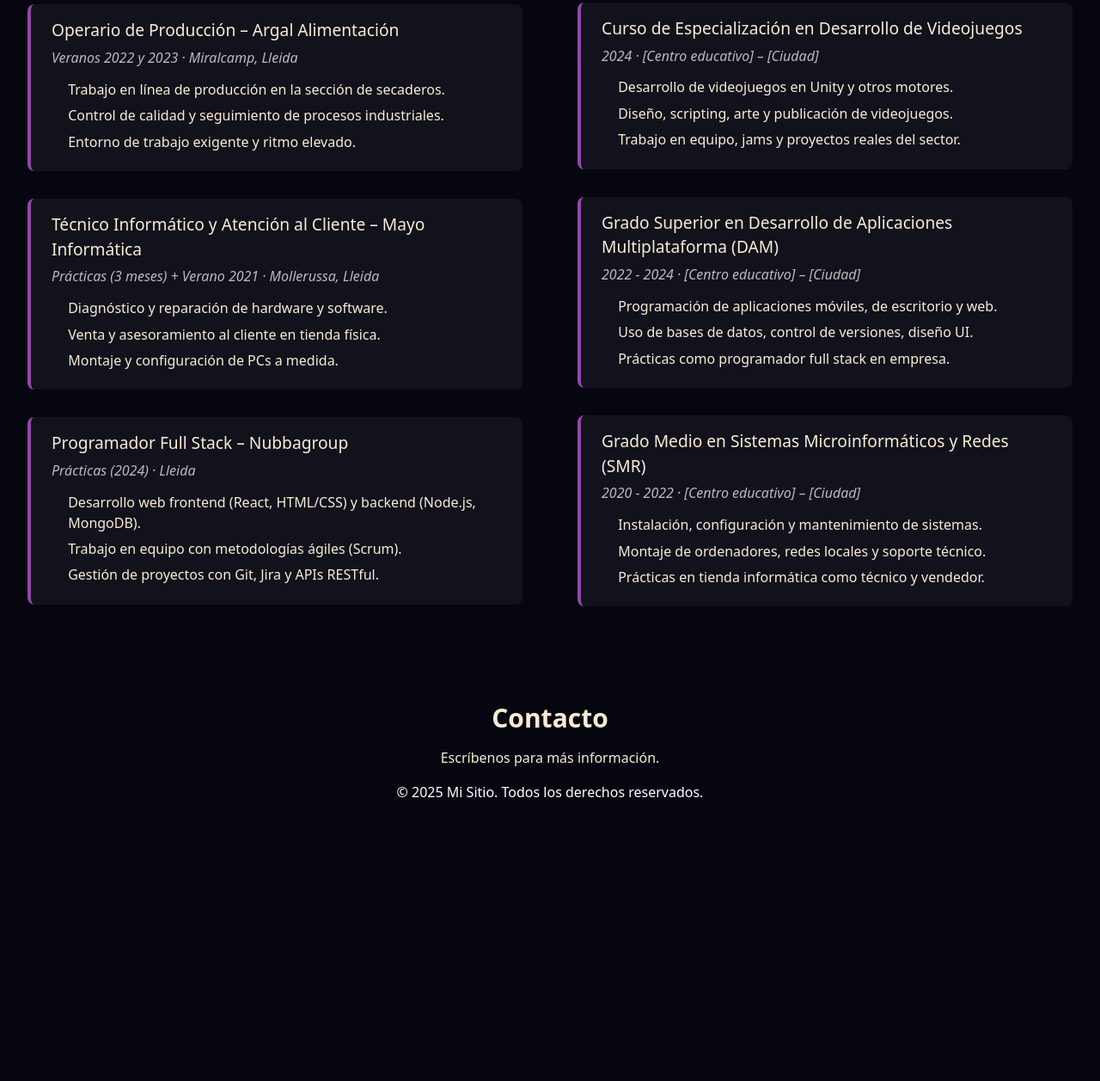
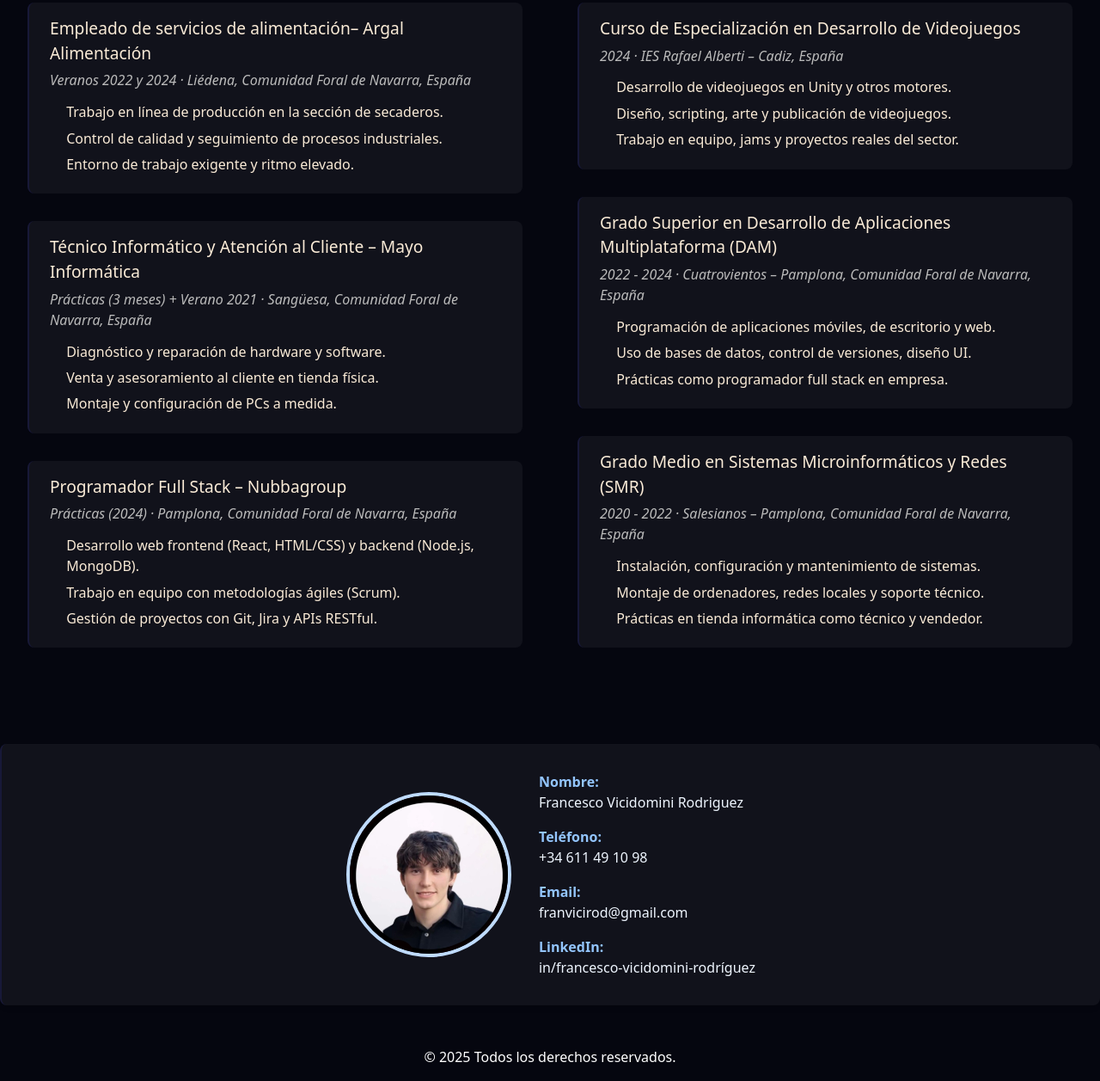
Before and after one commit to Fran0004/PORTAFOLIOS_FRANCESCO_VICIDOMINI_RODRIGUEZ, a website: page index.html in a window 1280 px wide. Shown: the part 1573-2830 px from the top of the page at 86% size. Before the commit the page ends 2522 px from the top, so only its background shows below. Drawn offline with nearby package versions, Linux system fonts and the light colour scheme.

Commit message:
V1 terminada
- cambio de imagenes y diseño
- section contacto
- cambio en div de información

```diff
--- a/index.html
+++ b/index.html
@@ -41,21 +41,21 @@
       <div class="flex justify-center items-center p-4 w-full" data-aos="fade-up"
         data-aos-anchor-placement="top-bottom">
         <a href="https://roguelab.itch.io/fragmented-memory">
-          <div class="card">
+          <div class="card justify-center text-center">
             <div class="wrapper">
-              <img src="/assets/img/BannerfRAGMENTmEMORY.png" class="cover-image" />
+              <img src="/assets/img/BannerfRAGMENTmEMORY.png" class="cover-image rounded-md" />
             </div>
-            <p class="title"> click to go</p>
-            <img src="/assets/img/Escena_espejo_v2-removebg-preview.png" class="character" />
+            <p class="linkProyect text-center"> click to go</p>
+            <img src="/assets/img/Escena_espejo_v2-removebg-preview.png" class="character rounded-full border-4  border-gray-900" />
           </div>
         </a>
         <a href="https://francescovr.itch.io/globrush">
           <div class="card">
             <div class="wrapper">
-              <img src="/assets/img/BannerfRAGMENTmEMORY.png" class="cover-image" />
+              <img src="/assets/img/glob_rush_portada_v2.png" class="cover-image rounded-md" />
             </div>
-            <p class="title"> click to go</p>
-            <img src="/assets/img/Escena_espejo_v2-removebg-preview.png" class="character" />
+            <img src="/assets/img/banner_glob_rush_character.png" class="character rounded-b-full border-b-4 border-b-rose-700 " />
+            <p class="linkProyect text-center"> click to go</p>
           </div>
         </a>
       </div>
@@ -65,8 +65,8 @@
         <h1 style="text-align: center; margin-bottom: 2rem;">Experiencia Profesional</h1>
 
         <div class="expCard">
-          <h2>Operario de Producción – Argal Alimentación</h2>
-          <p class="date">Veranos 2022 y 2023 · Miralcamp, Lleida</p>
+          <h2>Empleado de servicios de alimentación– Argal Alimentación</h2>
+          <p class="date">Veranos 2022 y 2024 · Liédena, Comunidad Foral de Navarra, España</p>
           <ul>
             <li>Trabajo en línea de producción en la sección de secaderos.</li>
             <li>Control de calidad y seguimiento de procesos industriales.</li>
@@ -76,7 +76,7 @@
 
         <div class="expCard">
           <h2>Técnico Informático y Atención al Cliente – Mayo Informática</h2>
-          <p class="date">Prácticas (3 meses) + Verano 2021 · Mollerussa, Lleida</p>
+          <p class="date">Prácticas (3 meses) + Verano 2021 · Sangüesa, Comunidad Foral de Navarra, España</p>
           <ul>
             <li>Diagnóstico y reparación de hardware y software.</li>
             <li>Venta y asesoramiento al cliente en tienda física.</li>
@@ -86,7 +86,7 @@
 
         <div class="expCard">
           <h2>Programador Full Stack – Nubbagroup</h2>
-          <p class="date">Prácticas (2024) · Lleida</p>
+          <p class="date">Prácticas (2024) · Pamplona, Comunidad Foral de Navarra, España</p>
           <ul>
             <li>Desarrollo web frontend (React, HTML/CSS) y backend (Node.js, MongoDB).</li>
             <li>Trabajo en equipo con metodologías ágiles (Scrum).</li>
@@ -99,7 +99,7 @@
 
         <div class="expCard">
           <h2>Curso de Especialización en Desarrollo de Videojuegos</h2>
-          <p class="date">2024 · [Centro educativo] – [Ciudad]</p>
+          <p class="date">2024 · IES Rafael Alberti – Cadiz, España</p>
           <ul>
             <li>Desarrollo de videojuegos en Unity y otros motores.</li>
             <li>Diseño, scripting, arte y publicación de videojuegos.</li>
@@ -109,7 +109,7 @@
 
         <div class="expCard">
           <h2>Grado Superior en Desarrollo de Aplicaciones Multiplataforma (DAM)</h2>
-          <p class="date">2022 - 2024 · [Centro educativo] – [Ciudad]</p>
+          <p class="date">2022 - 2024 · Cuatrovientos – Pamplona, Comunidad Foral de Navarra, España </p>
           <ul>
             <li>Programación de aplicaciones móviles, de escritorio y web.</li>
             <li>Uso de bases de datos, control de versiones, diseño UI.</li>
@@ -119,7 +119,7 @@
 
         <div class="expCard">
           <h2>Grado Medio en Sistemas Microinformáticos y Redes (SMR)</h2>
-          <p class="date">2020 - 2022 · [Centro educativo] – [Ciudad]</p>
+          <p class="date">2020 - 2022 · Salesianos – Pamplona, Comunidad Foral de Navarra, España</p>
           <ul>
             <li>Instalación, configuración y mantenimiento de sistemas.</li>
             <li>Montaje de ordenadores, redes locales y soporte técnico.</li>
@@ -128,17 +128,44 @@
         </div>
       </div>
     </section>
-    <section id="contacto">
-      <div class="text-center">
-        <h2 class="text-3xl font-semibold mb-4">Contacto</h2>
-        <p>Escríbenos para más información.</p>
+    <section class="ContactSect flex flex-col md:flex-row p-6 md:p-10 rounded-lg shadow-md w-full mx-auto gap-8 justify-center">
+      <!-- Columna: Foto -->
+      <div class="flex-shrink-0">
+        <img src="/assets/img/IMG_2655.JPEG.jpg" alt="Foto de perfil" class="w-48 h-48 object-cover rounded-full border-4 border-blue-200" />
       </div>
+
+      <!-- Columna: Datos personales -->
+      <div class="flex flex-col justify-center space-y-4 text-blue-50">
+        <div>
+          <p class="font-semibold text-blue-300">Nombre:</p>
+          <p>Francesco Vicidomini Rodriguez</p>
+        </div>
+        <!-- <div>
+          <p class="font-semibold text-blue-300">Ubicación:</p>
+          <p>Mieres (33400), Asturias</p>
+        </div> -->
+        <div>
+          <p class="font-semibold text-blue-300">Teléfono:</p>
+          <p>+34 611 49 10 98</p>
+        </div>
+        <div>
+          <p class="font-semibold text-blue-300">Email:</p>
+          <p>franvicirod@gmail.com</p>
+        </div>
+        <div>
+          <p class="font-semibold text-blue-300">LinkedIn:</p>
+          <p>in/francesco-vicidomini-rodríguez</p>
+        </div>
+      </div>
+
     </section>
+
+
   </main>
 
   <!-- Footer -->
   <footer id="finalShin" class="text-white text-center p-4">
-    <p>&copy; 2025 Mi Sitio. Todos los derechos reservados.</p>
+    <p>&copy; 2025 Todos los derechos reservados.</p>
   </footer>
 
 </body>
--- a/package.json
+++ b/package.json
@@ -1,5 +1,7 @@
 {
   "dependencies": {
-    "aos": "^2.3.4"
+    "@tailwindcss/vite": "^4.1.5",
+    "aos": "^2.3.4",
+    "tailwindcss": "^4.1.5"
   }
 }
--- a/style.css
+++ b/style.css
@@ -1,3 +1,4 @@
+@import "tailwindcss";
 html {
     scroll-behavior: smooth;
     color: antiquewhite;
@@ -190,13 +191,13 @@ section{
   .card:hover .wrapper::after {
     height: 120px;
   }
-  .title {
+  .linkProyect {
     width: 100%;
     color: antiquewhite;
     opacity: 0;
     transition: transform 0.5s;
   }
-  .card:hover .title {
+  .card:hover .linkProyect {
     opacity: 1;
     transform: translate3d(0%, -50px, 100px);
   }
@@ -226,14 +227,16 @@ section{
   border-radius: 12px;
   transition: filter 0.3s ease;
 }
-
-.expCard {
+.ContactSect{
+ padding: 2rem !important;
+}
+.expCard, .ContactSect{
   background-color: rgba(255, 255, 255, 0.05);
-  border-left: 4px solid rgb(147, 70, 172);
+  border-left: 2px solid rgba(47, 44, 144, 0.249);
   padding: 1rem 1.5rem;
   margin-bottom: 2rem;
   border-radius: 8px;
-  transition: background-color 0.3s ease;
+  transition: background-color 0.9s ease;
 }
 
 .expCard:hover {
```
Also changed, not shown: assets/img/IMG_2655.JPEG.jpg (added), assets/img/banner_glob_rush_character.png (added), assets/img/glob_rush_portada_v2.png (added), 1 other file.
